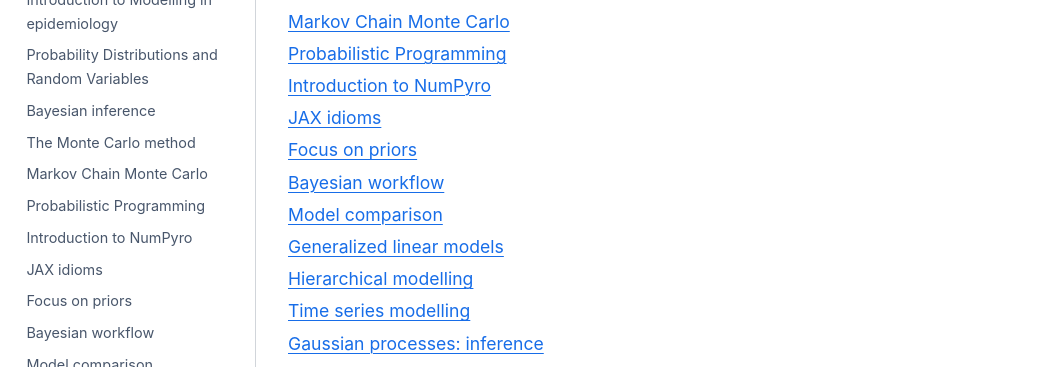
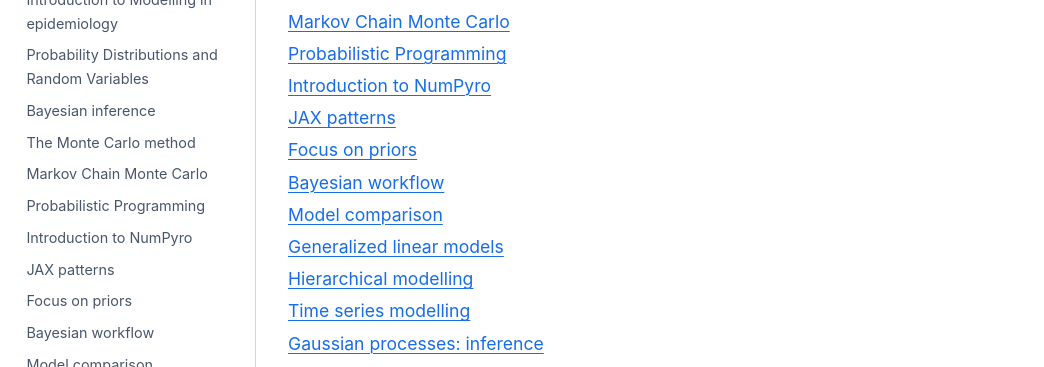
Before and after one commit to elizavetasemenova/prob-epi, a Jupyter Book: the page built from 01_intro.md, in a window 1280 px wide and 1167 px high. Shown: the part 426-793 px from the top of the window, without its empty margins (0-1044 px from the left). Built offline with Jupyter Book 1.0.4 settings and Sphinx 7.4.7 and the Sphinx Book theme 1.1.4, drawn with Linux system fonts in a browser that asks for light colours; pages that are not in the unit, such as notebooks, are missing from menus.

```diff
--- a/_toc.yml
+++ b/_toc.yml
@@ -12,7 +12,7 @@
 - file: 07_MCMC.ipynb
 - file: 08_PPLs.md
 - file: 09_intro_to_Numpyro.ipynb
-- file: 09a_JAX_idioms.ipynb
+- file: 09a_JAX_patterns.ipynb
 - file: 10_focus_on_priors.ipynb
 - file: 11_Bayesian_workflow.ipynb
 - file: 12_model_comparison.ipynb
```
Also changed, not shown: 09a_JAX_idioms.ipynb (deleted), 09a_JAX_patterns.ipynb (added).
